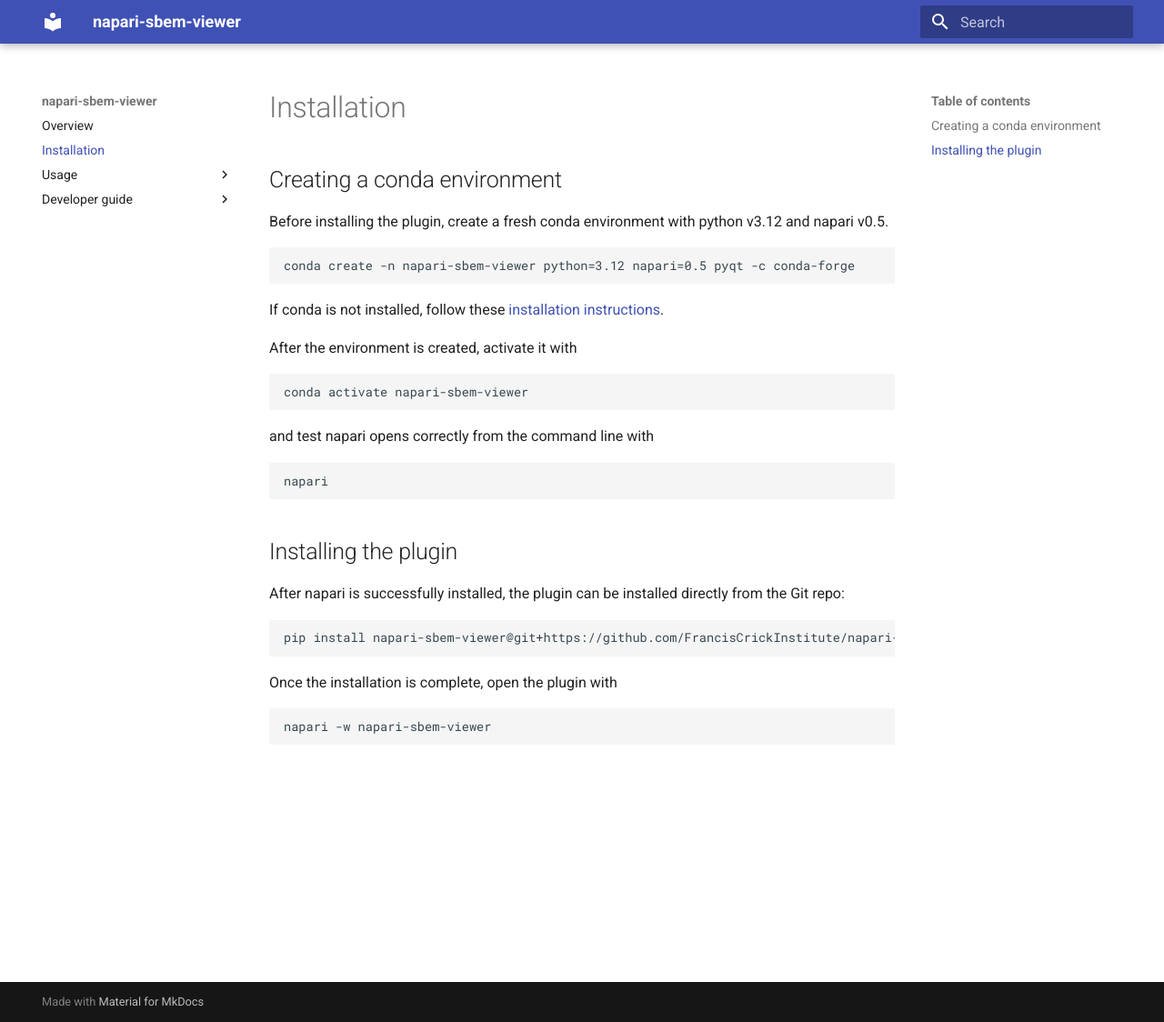
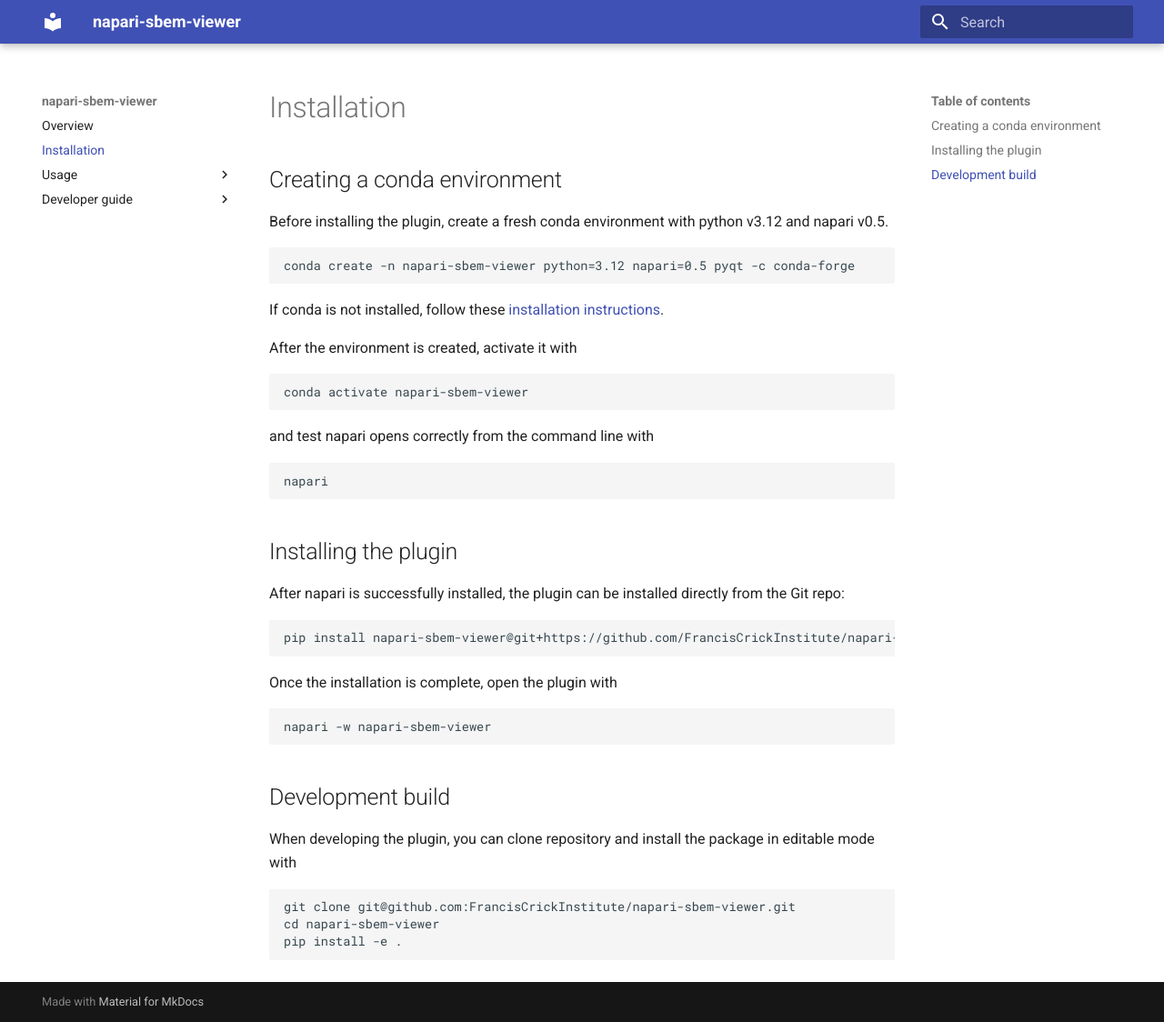
Before and after one commit to FrancisCrickInstitute/napari-isbem, an MkDocs documentation site: the page built from docs/installation.md, in a window 1280 px wide and 1124 px high. Shown: the whole window at 91% size. Built offline with MkDocs 1.6.1 and Material for MkDocs 9.7.7, drawn with Linux system fonts in a browser that asks for light colours.

````diff
--- a/docs/installation.md
+++ b/docs/installation.md
@@ -35,3 +35,13 @@ Once the installation is complete, open the plugin with
 ```
 napari -w napari-sbem-viewer
 ```
+
+## Development build
+
+When developing the plugin, you can clone repository and install the package in editable mode with
+
+```
+git clone git@github.com:FrancisCrickInstitute/napari-sbem-viewer.git
+cd napari-sbem-viewer
+pip install -e .
+```
--- a/mkdocs.yml
+++ b/mkdocs.yml
@@ -14,6 +14,7 @@ nav:
     - SBEMimage integration: sbemimage_integration.md
     - ROI coordinates: roi_coordinates.md
     - Registration limitations: registration_limitations.md
+    - Deployment: deployment.md
 theme:
   name: material
 plugins:
````
Also changed, not shown: README.md (+10 -21 lines), docs/deployment.md (added, +22 -0 lines), 2 other files.
